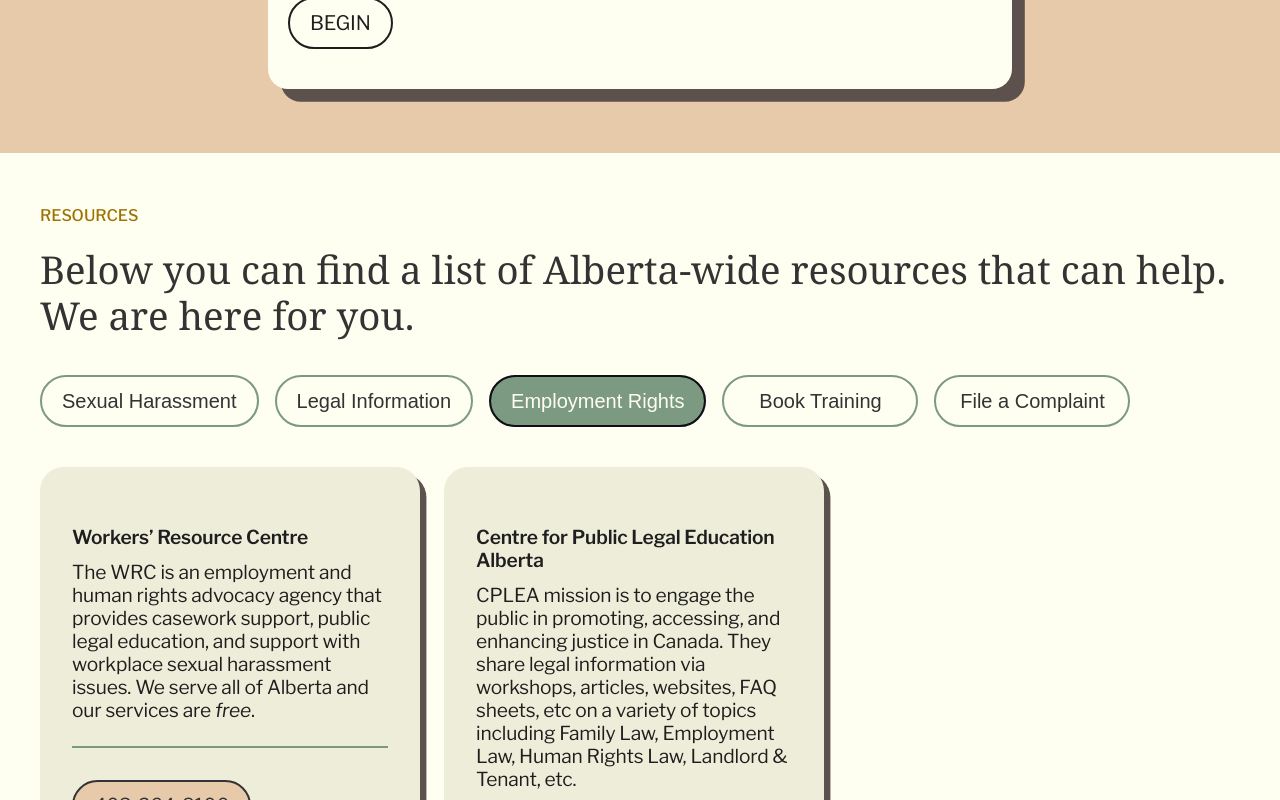
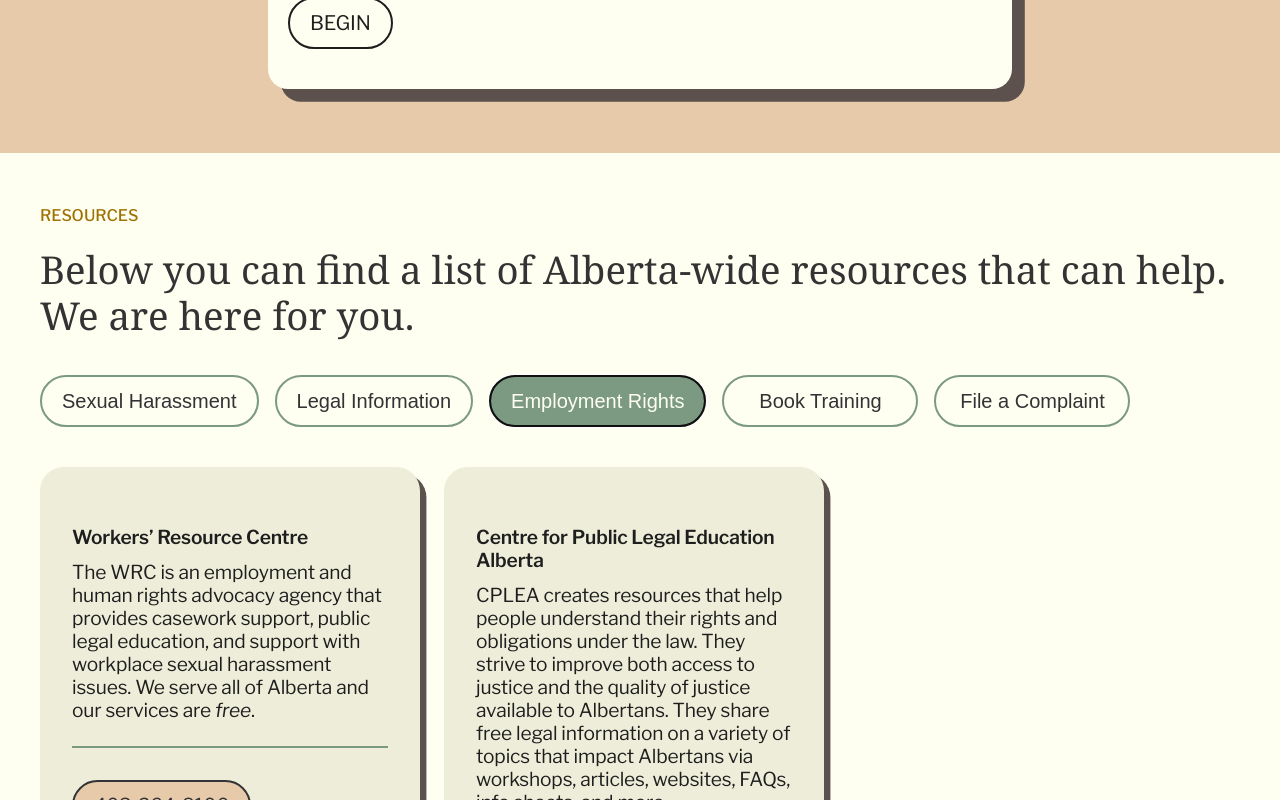
Before and after one commit to GZToronto/wrc-hereforhelp, a React (Create React App) app in the folder wrc-react/: page / in a window 1280 px wide. Both pictures are taken after a click on the tab "Employment Rights". Shown: the part 581-1381 px from the top of the page. Built offline with nearby package versions, Linux system fonts and the light colour scheme.

Commit message:
amended: CPLEA description

```diff
--- a/wrc-react/src/components/ResourcesTabTool.js
+++ b/wrc-react/src/components/ResourcesTabTool.js
@@ -213,11 +213,12 @@
             <div className="tab contact-card">
               <p className="org">Centre for Public Legal Education Alberta</p>
               <p className="org-description">
-                CPLEA mission is to engage the public in promoting, accessing,
-                and enhancing justice in Canada. They share legal information
-                via workshops, articles, websites, FAQ sheets, etc on a variety
-                of topics including Family Law, Employment Law, Human Rights
-                Law, Landlord & Tenant, etc.
+                CPLEA creates resources that help people understand their rights
+                and obligations under the law. They strive to improve both
+                access to justice and the quality of justice available to
+                Albertans. They share free legal information on a variety of
+                topics that impact Albertans via workshops, articles, websites,
+                FAQs, info sheets, and more.
               </p>
               <hr />
               {/* <p className="phone">
```
